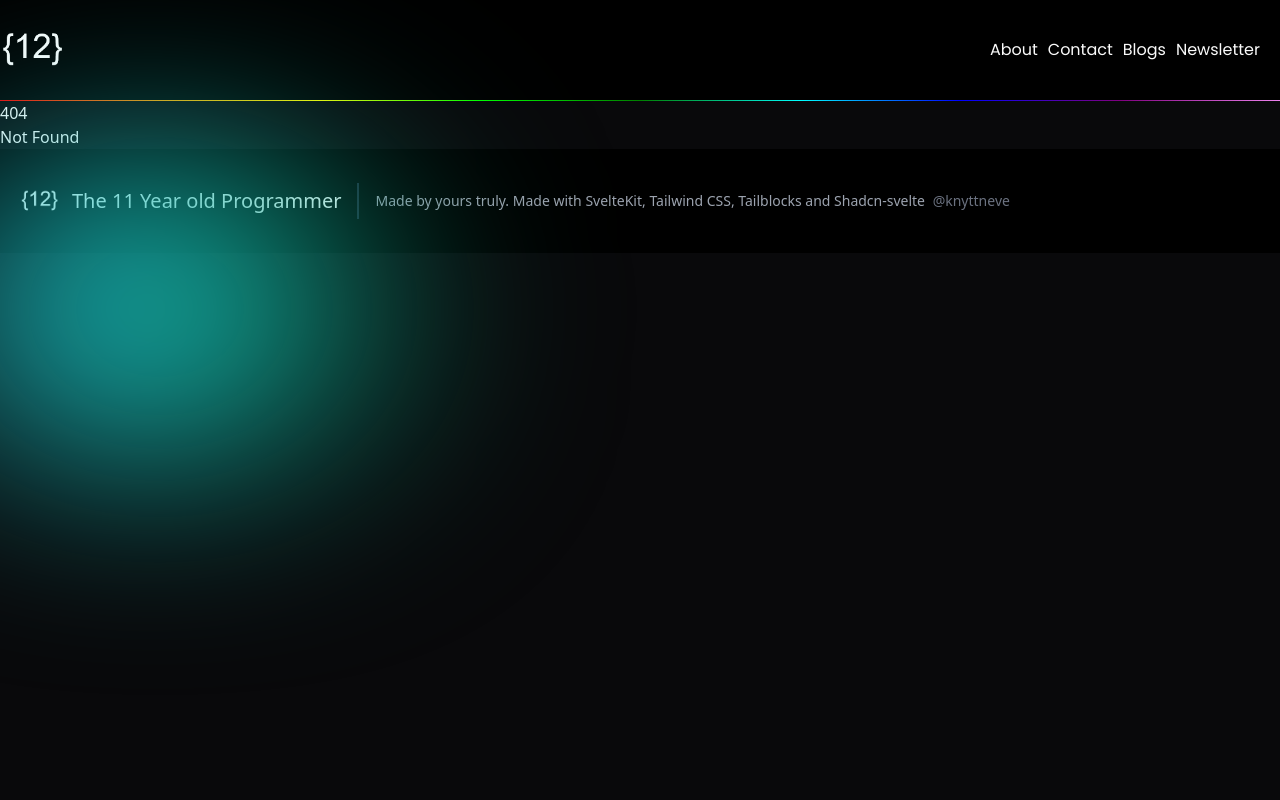
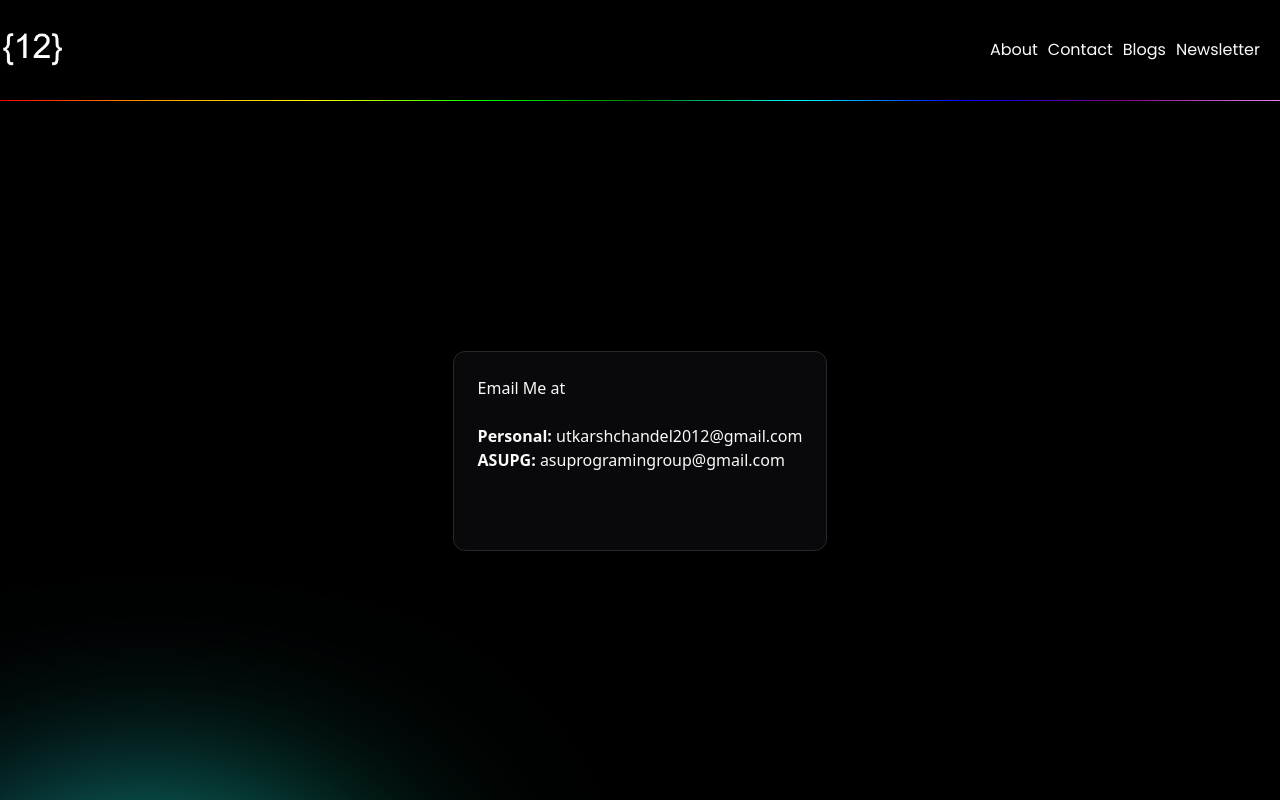
Before and after one commit to TheUtkarsh8939/portfolio, a SvelteKit app: page /contact in a window 1280 px wide. Before the commit this address had no page. Shown: the top 800 px of the page. Built offline with nearby package versions, Linux system fonts and the light colour scheme.

Commit message:
Added Contact page

```diff
--- a/src/app.css
+++ b/src/app.css
@@ -79,3 +79,6 @@ body {
     @apply bg-background text-foreground;
   }
 }
+.h-200-custom{
+  height: 200px;
+}
--- a/src/lib/footer.svelte
+++ b/src/lib/footer.svelte
@@ -3,11 +3,16 @@
   <div class="container px-5 py-8 mx-auto flex items-center sm:flex-row flex-col">
     <a href="/" class="flex title-font font-medium items-center md:justify-start justify-center text-white">
       <img src="/logo.jpg" alt="" class="size-10">
-      <span class="ml-3 text-xl">The 11 Year old Programmer</span>
+      <span class="ml-3 text-xl">The 12 Year old Programmer</span>
     </a>
     <p class="text-sm text-gray-400 sm:ml-4 sm:pl-4 sm:border-l-2 sm:border-gray-800 sm:py-2 sm:mt-0 mt-4">Made by yours truly. Made with <a href="https://kit.svelte.dev" target="_blank">SvelteKit</a>, <a href="http://tailwindcss.com" target="_blank" rel="noopener noreferrer">Tailwind CSS</a>, <a href="http://tailblocks.cc" target="_blank" rel="noopener noreferrer">Tailblocks</a> and <a href="http://shadcn-svelte.com" target="_blank" rel="noopener noreferrer">Shadcn-svelte</a>
-      <a href="https://twitter.com/knyttneve" class="text-gray-500 ml-1" target="_blank" rel="noopener noreferrer">@knyttneve</a>
+      <!-- <a href="https://twitter.com/knyttneve" class="text-gray-500 ml-1" target="_blank" rel="noopener noreferrer">@knyttneve</a> -->
     </p>
 
   </div>
 </footer>
+<style>
+  a{
+    font-weight: 700;
+  }
+</style>
--- /dev/null
+++ b/src/routes/+error.svelte
@@ -0,0 +1,53 @@
+<main>
+    <div class="flex flex-col">
+        <img src="/logo.jpg" alt="" class="img">
+        <div class="flex gap-2 absolute eye-cont">
+            <div class="eyes size-3 flex items-end" style="background-color:white; height:17px; width:17px; border-radius:50px;">
+                <div class="eyeballs bg-black"></div>
+            </div>
+            <div class="eyes size-3 flex items-end" style="background-color:white; height:17px; width:17px; border-radius:50px;">
+
+                <div class="eyeballs bg-black"></div>
+            </div>
+        </div>
+        Whoops, You have ventured out of the map of this site!!!
+    </div>
+</main>
+<style lang="scss">
+    .eye-cont{
+        margin-bottom:100px;
+    }
+    .items-end{
+        align-items: flex-end;
+    }
+    .eyes{
+        flex-direction: column;
+    }
+    .img{
+        height: 200px;
+        width: 200px;
+        border-radius: 9999999px;
+
+    }
+    main{
+        height: calc(100vh - 100px);
+        background-color: black;
+        width: 100vw;
+        display: flex;
+        align-items: center;
+        justify-content: center;
+        div{
+            align-items: center;
+            justify-content: center;
+            font-family: cursive;
+            font-size: 20px;
+
+        }
+    }
+    .bg-black{
+        background-color:black;
+        height: 9px;
+        width:9px;
+        border-radius:10px;
+    }
+</style>
--- a/src/routes/+page.svelte
+++ b/src/routes/+page.svelte
@@ -4,6 +4,7 @@
   import type { PageData } from "./$types";
   // import { doc } from "firebase/firestore";
   import SkillsCard from "$lib/skillsCard.svelte";
+  import { Root } from "postcss";
   export let data: PageData;
   console.log(data.projectSnap);
   let current: number = 0;
@@ -131,9 +132,21 @@
      <SkillsCard name="Java" status=2 logoUrl="/java.svg"></SkillsCard>
      <SkillsCard name="C" status=1 logoUrl="/c.png"></SkillsCard>
      <SkillsCard name="Rust" status=0 logoUrl="/rust.png"></SkillsCard>
+      <div class="flex w-screen  justify-center">
+        <div class="border-git p-[2px]">
+          <Card.Root>
+            <Card.Header class="w-[clamp(0px,70vw,500px)] flex text-center">
+              <h1 class="text-2xl">Get in touch</h1>
+            </Card.Header>
+            <Card.Content class="w-[clamp(0px,70vw,500px)] flex justify-center">
+              <div class="border-git-link">
+                <a href="/contact" class="getintouch">Contact me</a>
 
-
-
+              </div>
+            </Card.Content>
+           </Card.Root>
+        </div>
+    </div>
 
      </div>
   </section>
@@ -163,9 +176,28 @@
       justify-content: center;
     }
   }
+  @keyframes gitborder{
+    0%{
+    background: linear-gradient(45deg,aqua,lime);
 
+    }
+    50%{
+    background: linear-gradient(105deg,aqua,lime);
+
+    }
+    100%{
+    background: linear-gradient(150deg,aqua,lime);
+
+    }
+  }
   .my-name {
     font-size: clamp(0px, 4vw, 20px);
+  }
+  .border-git{
+    animation: gitborder 10s infinite;
+    border-radius: 15px;
+    margin-top: 10px;
+
   }
   main {
     --height: calc(100vh - 101px);
@@ -174,7 +206,16 @@
     width: 100vw;
     background-size: cover;
   }
+  .getintouch{
+    height: 50px;
+    width: 100px;
+    display: flex;
+    justify-content: center;
+    align-items: center;
+    background-color: black;
+    border-radius: 20px;
 
+  }
   .mobile {
     height: calc(100% - 2px);
     width: calc(100% - 2px);
@@ -182,6 +223,11 @@
     border-radius: 20px;
     display: flex;
     justify-content: center;
+  }
+  .border-git-link{
+    padding: 1px;
+    animation: gitborder 10s infinite;
+    border-radius: 20px;
   }
   .ovr {
     display: flex;
--- /dev/null
+++ b/src/routes/contact/+page.svelte
@@ -0,0 +1,37 @@
+<script>
+    import * as Card from "$lib/components/ui/card"
+//   import { root } from "postcss";
+</script>
+<main>
+    <Card.Root class="h-200-custom">
+        <Card.Header>
+            Email Me at
+        </Card.Header>
+        <Card.Content >
+
+                <strong>Personal: </strong> <a href="mailto:utkarshchandel2012@gmail.com"> utkarshchandel2012@gmail.com</a> <br/>
+                <strong>ASUPG: </strong><a href="mailto:asuprogrammingroup@gmail.com"> asuprogramingroup@gmail.com</a>
+
+
+        </Card.Content>
+    </Card.Root>
+    <!-- <Card.Root></Card.Root> -->
+
+</main>
+<style>
+    @media only screen and (max-width:200px){
+        main{
+            flex-direction: column;
+        }
+    }
+    main{
+        height:calc(100vh - 100px);
+        background-color: black;
+        width: 100vw;
+        display: flex;
+        flex-direction: row;
+        align-items: center;
+        justify-content: center;
+    }
+
+</style>
```
